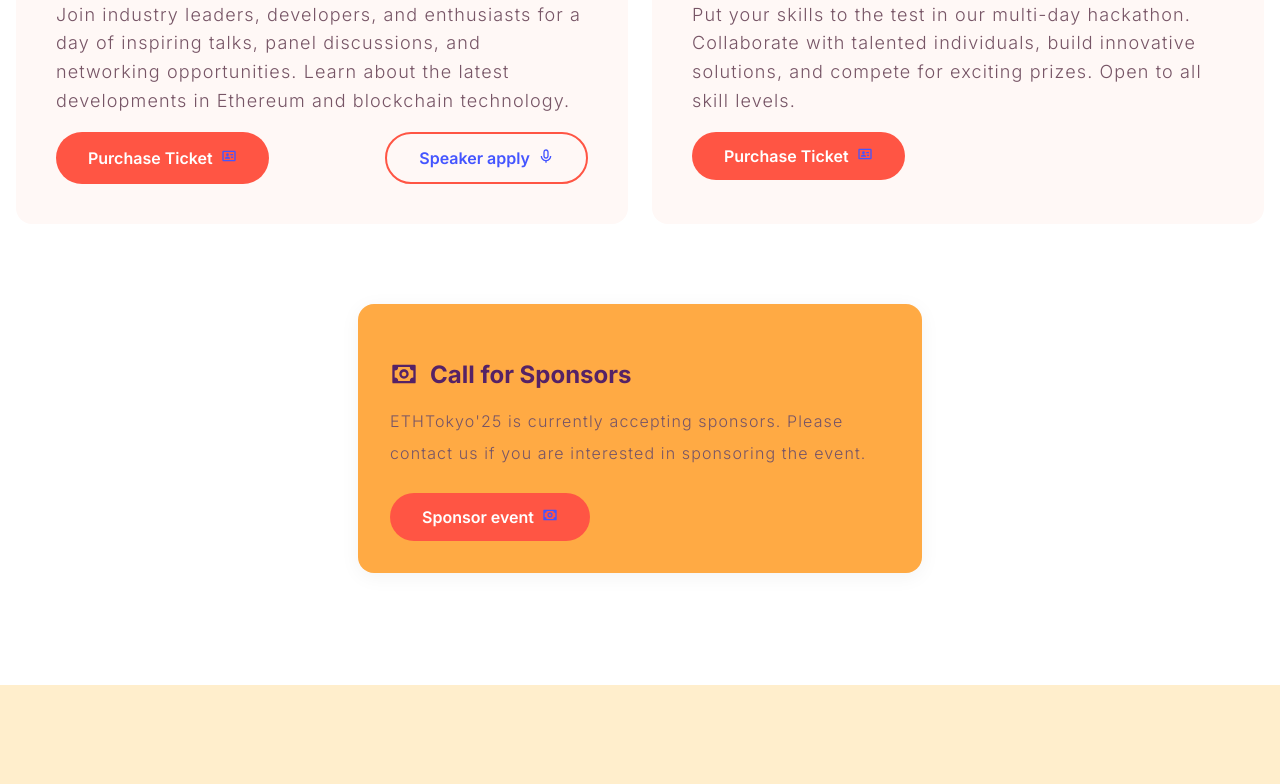
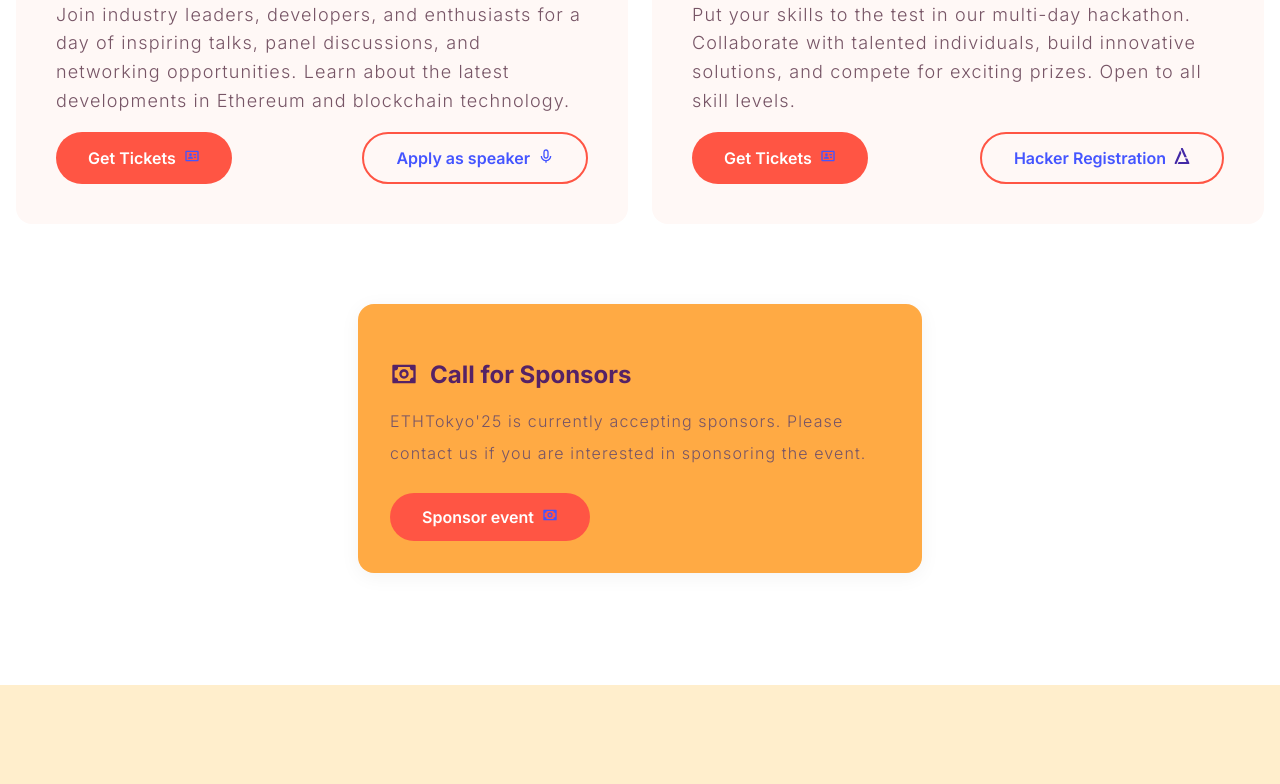
Before and after one commit to ethereumjp/ethtokyo-website, a Next.js app: page / in a window 1280 px wide. Shown: the part 1960-2744 px from the top of the page. Built offline with nearby package versions, Linux system fonts and the light colour scheme.

Commit message:
add hackathon registration link

```diff
--- a/src/components/organisms/AboutSection.tsx
+++ b/src/components/organisms/AboutSection.tsx
@@ -4,7 +4,8 @@ import { mq } from "@/themes/settings/breakpoints";
 import { brand, info, neutral } from "@/themes/settings/color";
 import { css } from "@emotion/react";
 import type { FC } from "react";
-import { BiIdCard, BiMicrophone, BiMoney } from "react-icons/bi";
+import { BiDoorOpen, BiIdCard, BiMicrophone, BiMoney } from "react-icons/bi";
+import TaikaiLogoMark from "/public/2025/images/eventPartners/taikai_logomark.svg";
 
 const AboutSection: FC = () => {
   const sectionStyle = css`
@@ -193,9 +194,7 @@ const AboutSection: FC = () => {
                     variant="primary"
                     icon={<BiIdCard />}
                   >
-                    <span css={css`color: ${neutral.White};`}>
-                      Purchase Ticket
-                    </span>
+                    <span css={css`color: ${neutral.White};`}>Get Tickets</span>
                   </Button>
                   <Button
                     css={css`max-width: 312px; max-height: 44px;`}
@@ -204,7 +203,7 @@ const AboutSection: FC = () => {
                     variant="outline"
                     icon={<BiMicrophone />}
                   >
-                    <span css={css``}>Speaker apply</span>
+                    <span css={css``}>Apply as speaker</span>
                   </Button>
                 </div>
               </div>
@@ -224,11 +223,9 @@ const AboutSection: FC = () => {
                     variant="primary"
                     icon={<BiIdCard />}
                   >
-                    <span css={css`color: ${neutral.White};`}>
-                      Purchase Ticket
-                    </span>
+                    <span css={css`color: ${neutral.White};`}>Get Tickets</span>
                   </Button>
-                  <div
+                  {/* <div //devfolio
                     className="apply-button"
                     data-hackathon-slug="ethtokyo"
                     data-button-theme="dark-inverted"
@@ -238,7 +235,22 @@ const AboutSection: FC = () => {
                       height: auto;
                       max-width: 100%;
                     `}
-                  />
+                  /> */}
+                  <Button
+                    css={css`max-width: 312px; max-height: 44px;`}
+                    href="https://taikai.network/en/ethtokyo/hackathons/hackathon-2025/overview"
+                    external
+                    variant="outline"
+                    icon={
+                      <img
+                        src="/2025/images/eventPartners/taikai_logomark.svg"
+                        alt="Hacker Registration"
+                        style={{ width: 16, height: 16 }}
+                      />
+                    }
+                  >
+                    <span css={css``}>Hacker Registration</span>
+                  </Button>
                 </div>
               </div>
             </div>
--- a/src/components/organisms/TicketSection.tsx
+++ b/src/components/organisms/TicketSection.tsx
@@ -74,7 +74,7 @@ const TicketSection: FC = () => {
                   color: ${neutral.White};
                 `}
               >
-                Moongate
+                Get Ticket
               </span>
             </Button>
           </div>
```
Also changed, not shown: public/2025/images/eventPartners/taikai_logomark.svg (added).
